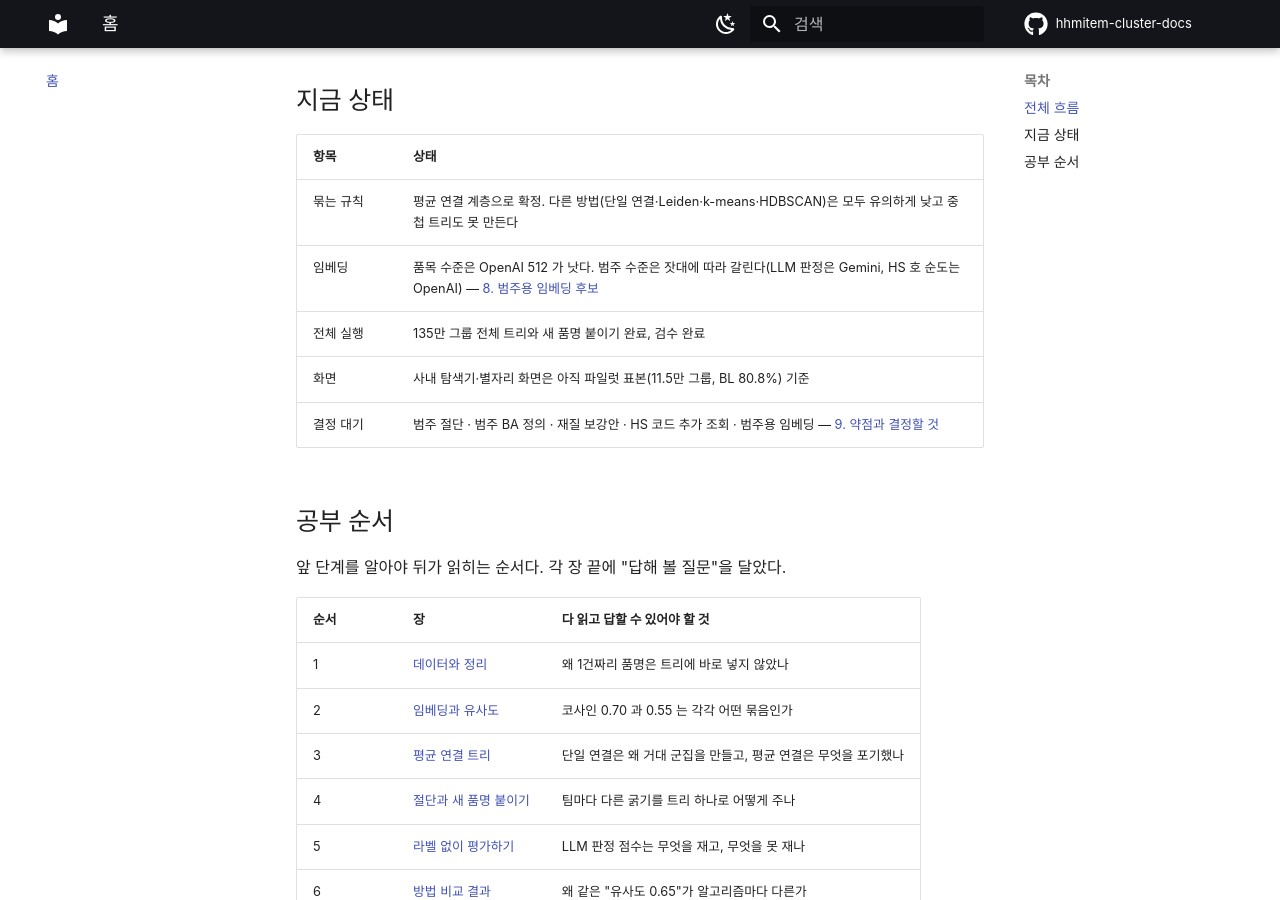
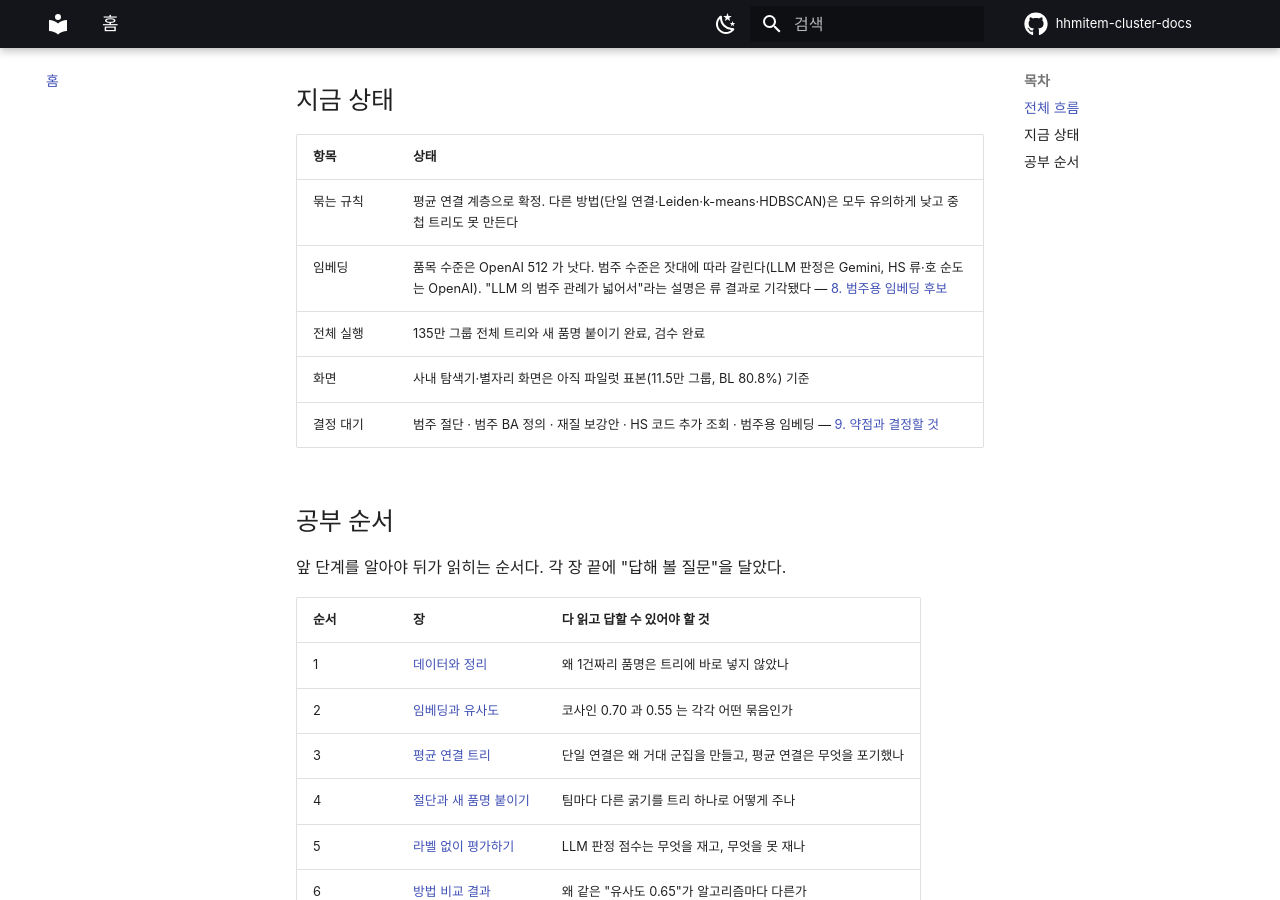
Before and after one commit to SinokorOfficial/hhmitem-cluster-docs, an MkDocs documentation site: the page built from docs/index.md, in a window 1280 px wide and 900 px high, scrolled down 1713 px. Built offline with MkDocs 1.6.1 and Material for MkDocs 9.7.7, drawn with Linux system fonts in a browser that asks for light colours; some web fonts are replaced; comment, search, counter and statistics services are not loaded.

Commit message:
홈 '지금 상태': 범주 임베딩 갈림을 류·호 모두로, 기각된 가설 표시
Co-Authored-By: Claude Opus 5.5 <noreply@anthropic.com>

```diff
--- a/docs/index.md
+++ b/docs/index.md
@@ -36,7 +36,7 @@ flowchart TD
 | 항목 | 상태 |
 |---|---|
 | 묶는 규칙 | 평균 연결 계층으로 확정. 다른 방법(단일 연결·Leiden·k-means·HDBSCAN)은 모두 유의하게 낮고 중첩 트리도 못 만든다 |
-| 임베딩 | 품목 수준은 OpenAI 512 가 낫다. 범주 수준은 잣대에 따라 갈린다(LLM 판정은 Gemini, HS 호 순도는 OpenAI) — [8. 범주용 임베딩 후보](embedding-choice.md) |
+| 임베딩 | 품목 수준은 OpenAI 512 가 낫다. 범주 수준은 잣대에 따라 갈린다(LLM 판정은 Gemini, HS 류·호 순도는 OpenAI). "LLM 의 범주 관례가 넓어서"라는 설명은 류 결과로 기각됐다 — [8. 범주용 임베딩 후보](embedding-choice.md) |
 | 전체 실행 | 135만 그룹 전체 트리와 새 품명 붙이기 완료, 검수 완료 |
 | 화면 | 사내 탐색기·별자리 화면은 아직 파일럿 표본(11.5만 그룹, BL 80.8%) 기준 |
 | 결정 대기 | 범주 절단 · 범주 BA 정의 · 재질 보강안 · HS 코드 추가 조회 · 범주용 임베딩 — [9. 약점과 결정할 것](decisions.md) |
```
